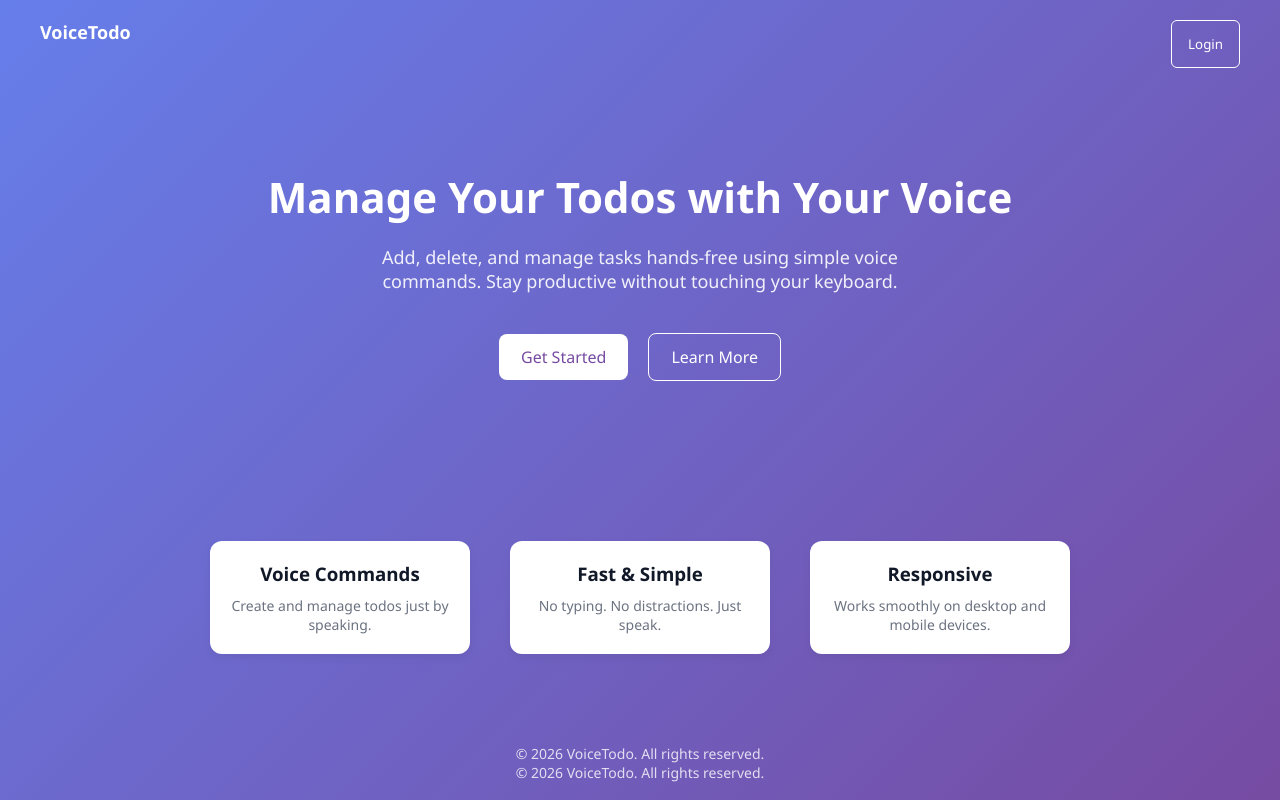
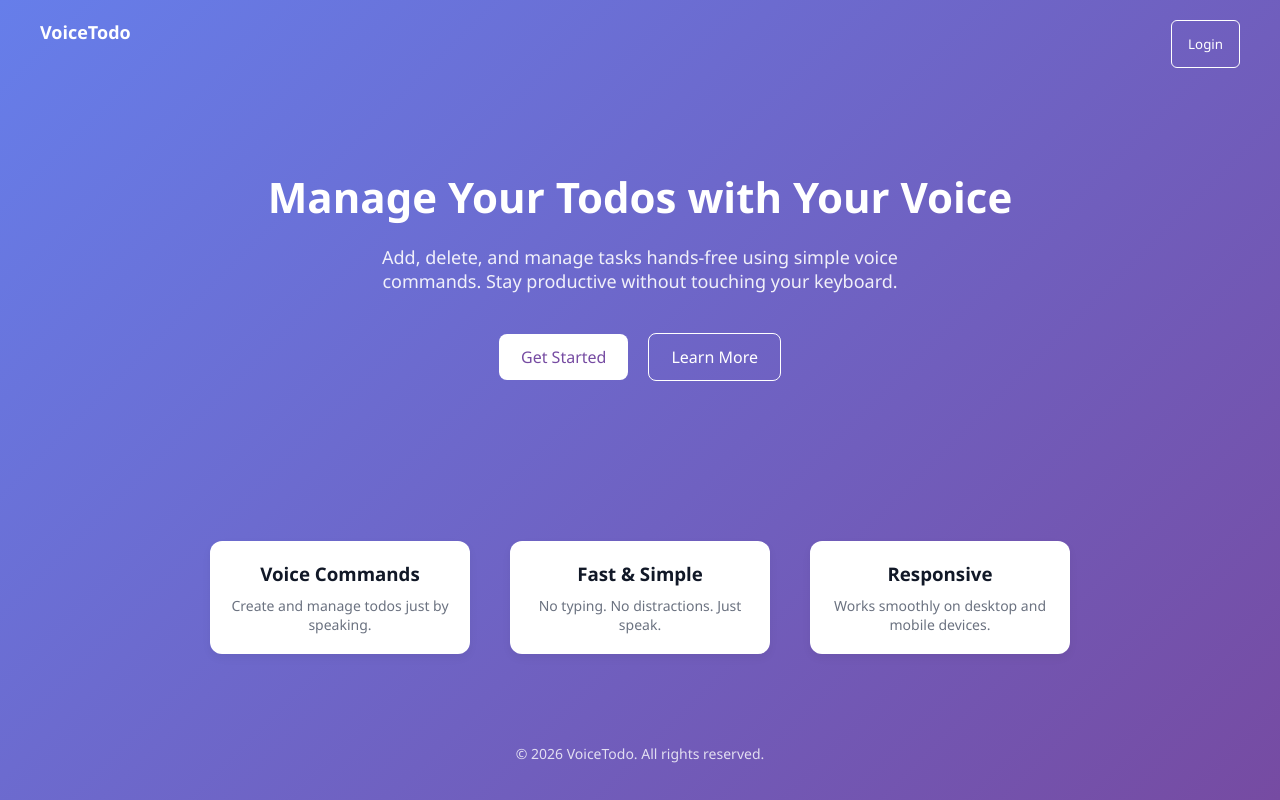
Before and after one commit to rushikeshmahale215/voice-command-todo-manager, a React (Vite) app in the folder Frontend/todo/: page / in a window 1280 px wide. Shown: the top 800 px of the page. Built offline with nearby package versions, Linux system fonts and the light colour scheme; no server answers.

Commit message:
done landing page

```diff
--- a/Frontend/todo/src/pages/LandingPage.jsx
+++ b/Frontend/todo/src/pages/LandingPage.jsx
@@ -56,7 +56,6 @@ const LandingPage = () => {
 
         <p>© {new Date().getFullYear()} VoiceTodo. All rights reserved.</p>
 
-        <p>© {new Date().getFullYear()}  VoiceTodo. All rights reserved.</p>
 
       </footer>
     </div>
```
